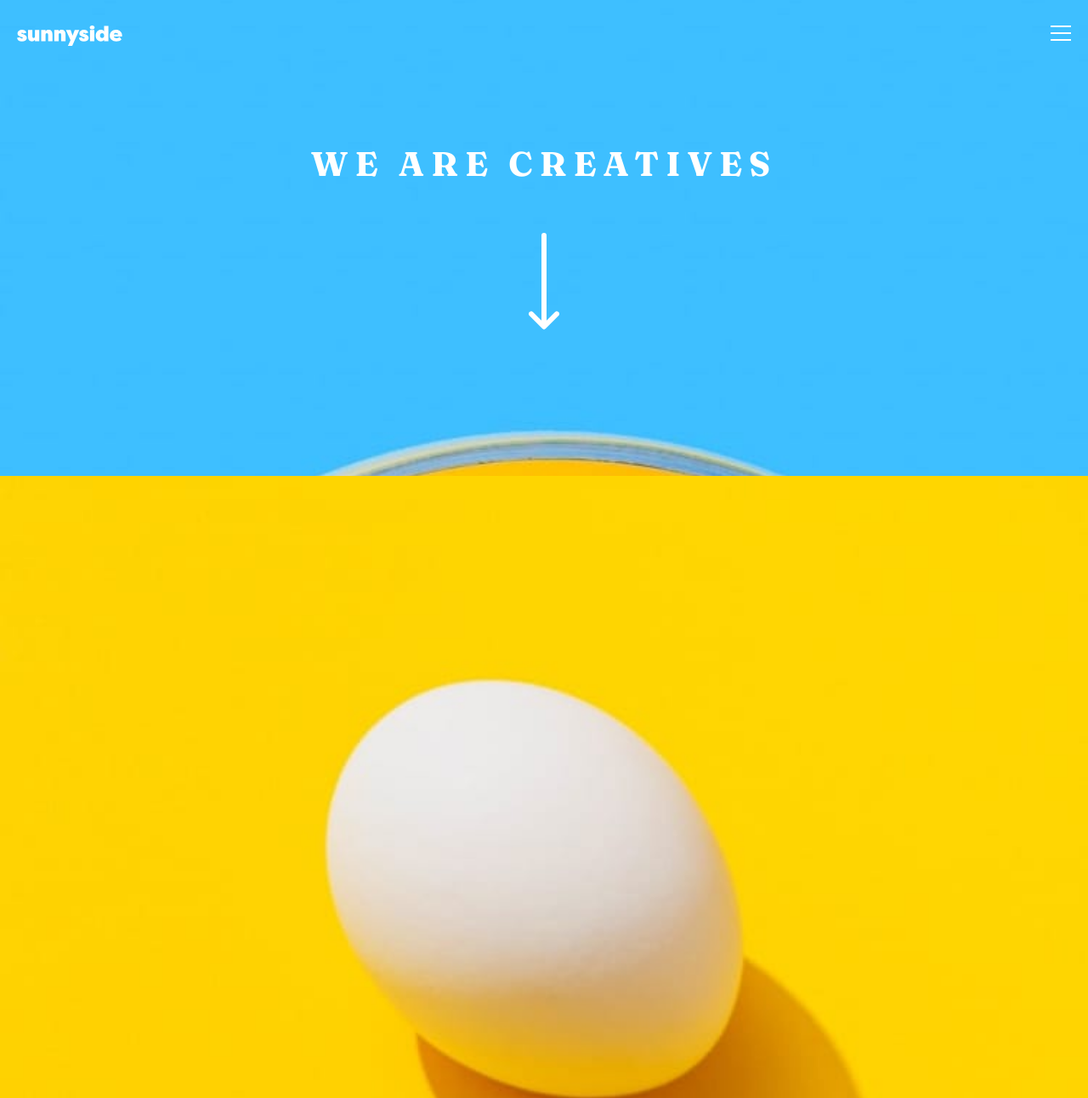
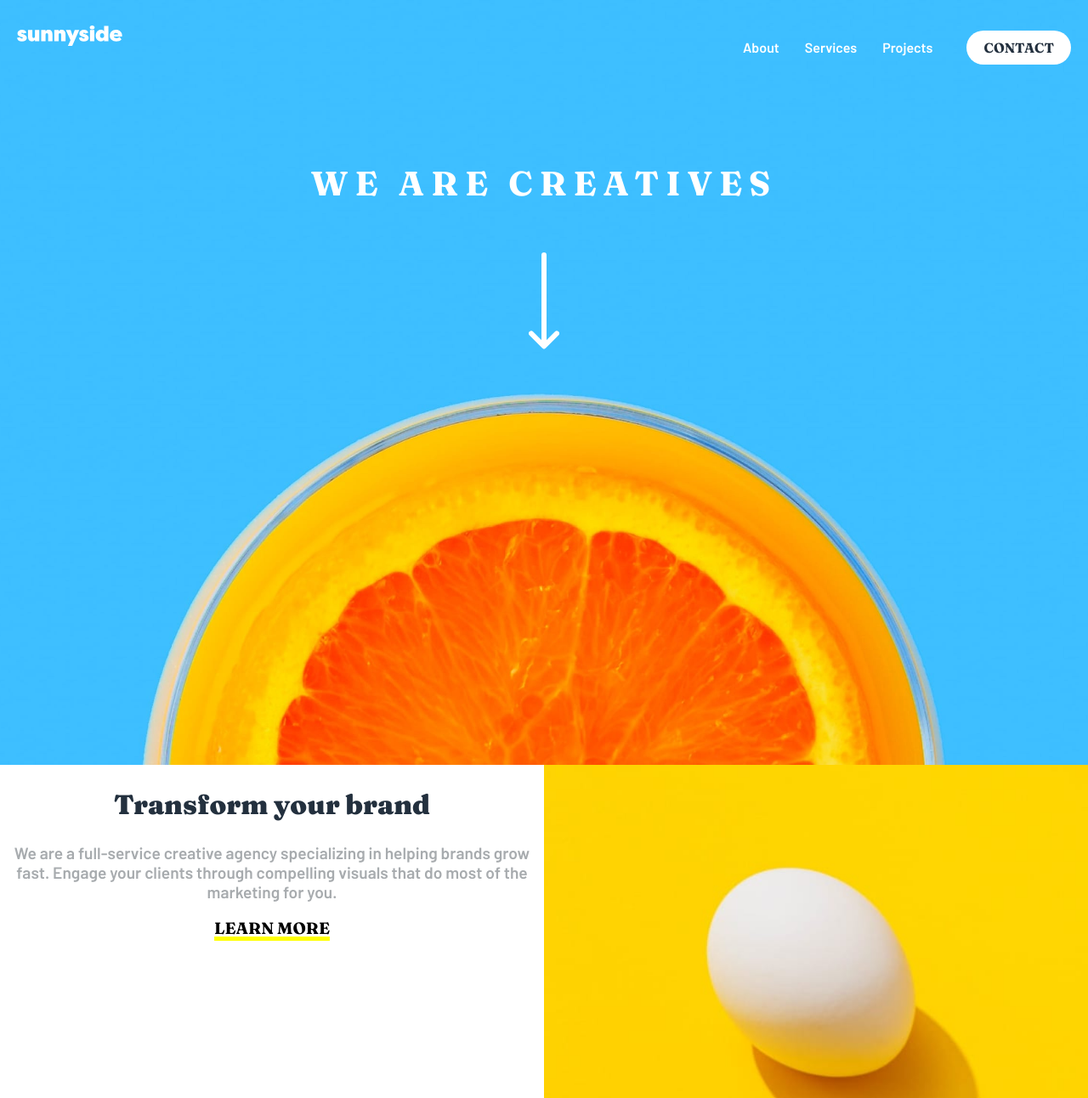
Before and after one commit to salskhal/sunny, a plain HTML site: page index.html in a window 1280 px wide. Shown: the top 1292 px of the page at 85% size. Drawn offline with Linux system fonts and the light colour scheme.

Commit message:
making responsive

```diff
--- a/css/style.css
+++ b/css/style.css
@@ -2,100 +2,116 @@
 
 @import url('https://fonts.googleapis.com/css2?family=Barlow:wght@600&display=swap');
 
-:root{
+:root {
     --fraun: "Fraunces", sans-serif;
     --bar: "Barlow", sans-serif;
 }
 
-body{
+body {
     /* background: lightcoral; */
     margin: 0;
     padding: 0;
 }
 
-header{
-    height: 70vh;
+header {
+    height: 700px;
     background: url("../images/mobile/image-header.jpg");
     background-repeat: no-repeat;
     background-size: cover;
     background-position: center;
 }
 
-nav{
+nav {
     display: flex;
     padding: 30px 20px;
 }
 
-.hamburger{
+.hamburger {
     margin-left: auto;
 }
 
-.landing{
+
+.nav-links {
+    display: none;
+}
+
+.landing {
     text-align: center;
     color: white;
     font-family: var(--fraun);
 }
 
-.landing h1{
+.landing h1 {
     margin-top: 80px;
     font-size: 2.5rem;
     letter-spacing: 8px;
     text-transform: uppercase;
 }
-.landing img{
+
+.landing img {
     margin-top: 30px;
 }
 
-.same{
+.same {
     width: 100%;
 }
 
-.same img{
+.same img {
     width: 100%;
 }
 
-.tame{
+.desktop-same {
+    display: none;
+}
+
+
+
+.tame {
     padding: 50px 20px;
     text-align: center;
 }
 
-.tame h2{
+.tame h2 {
     font-family: var(--fraun);
     font-size: 2rem;
     color: hsl(212, 27%, 19%);
     font-weight: 900;
 }
 
-.tame p{
+.tame p {
     font-family: var(--bar);
-    color:  hsl(210, 4%, 67%);
+    color: hsl(210, 4%, 67%);
     font-size: 1.2rem;
 }
 
-.learn{
+.learn {
     font-family: var(--fraun);
     font-size: 1.2rem;
 }
 
-.trans{
+.trans {
     text-decoration: underline 5px solid yellow;
 }
 
-.stand{
-    text-decoration: underline 5px solid  hsl(7, 99%, 70%);
+.stand {
+    text-decoration: underline 5px solid hsl(7, 99%, 70%);
 }
 
 
-.slate{
+.slate {
     position: relative;
     text-align: center;
 }
 
-.slate img{
+.slate img {
     width: 100%;
 }
 
-.cont{
+.slate-desktop{
+    display: none;
+}
+
+.cont {
     position: absolute;
     top: 60%;
     /* padding: 0px 20px; */
@@ -105,31 +121,31 @@ nav{
     width: 90%;
 }
 
-.cont h3{
+.cont h3 {
     font-family: var(--fraun);
     font-size: 2rem;
 }
 
-.cont p{
+.cont p {
     font-family: var(--bar);
 }
 
 
-.graphics-content{
+.graphics-content {
     color: hsl(167, 40%, 24%);
 }
 
-.photography{
+.photography {
     color: hsl(198, 62%, 26%);
     margin-top: -4px;
 }
 
 
-.testimonial{
+.testimonial {
     text-align: center;
 }
 
-.testimonial h3{
+.testimonial h3 {
     font-family: var(--fraun);
     color: hsl(210, 4%, 67%);
     letter-spacing: 3px;
@@ -137,28 +153,29 @@ nav{
 }
 
 
-.client{
+.client {
     padding: 20px 40px;
 }
-.client-image{
+
+.client-image {
     width: 70px;
     border-radius: 100%;
 }
 
-.client-words{
+.client-words {
     font-family: var(--bar);
-    color:hsl(213, 9%, 39%);
+    color: hsl(213, 9%, 39%);
     line-height: 25px;
     margin-top: 30px;
 }
 
-.client-profile h4{
+.client-profile h4 {
     font-family: var(--fraun);
-    color:  hsl(212, 27%, 19%);
+    color: hsl(212, 27%, 19%);
     font-size: 1.2rem;
 }
 
-.client-profile p{
+.client-profile p {
     font-family: var(--bar);
     color: hsl(210, 4%, 67%);
     margin-top: -10px;
@@ -167,51 +184,136 @@ nav{
 
 
 
-.first-grid{
+.first-grid {
     margin-top: 80px;
 }
 
-.first-grid, .second-grid{
+.first-grid,
+.second-grid {
     display: flex;
     width: 100%;
 }
 
-.first-grid img, .second-grid img{
+.first-grid img,
+.second-grid img {
     width: 50%;
 }
 
 
-footer{
-    background:  #90D4C5;
+footer {
+    background: #90D4C5;
     text-align: center;
     padding: 60px 20px;
 }
 
-.footer-links{
+.footer-links {
     margin-top: 30px;
 }
 
-.footer-links span{
+.footer-links span {
     display: flex;
     justify-content: space-around;
     align-items: center;
 }
 
-.footer-links span li{
+.footer-links span li {
     list-style: none;
 }
 
-.footer-links span li a{
+.footer-links span li a {
     text-decoration: none;
-    color:  hsl(168, 34%, 41%);
+    color: hsl(168, 34%, 41%);
     font-family: var(--bar);
 }
 
 
-.footer-icons{
+.footer-icons {
     margin-top: 80px;
 }
 
-.footer-icons img{
+.footer-icons img {
     margin-left: 20px;
 }
+
+
+
+/* desktop */
+
+@media screen and (min-width: 750px) {
+    header {
+        height: 900px;
+        background: url("../images/desktop/image-header.jpg");
+        background-repeat: no-repeat;
+        background-size: cover;
+        background-position: center;
+    }
+
+    .hamburger {
+        display: none;
+    }
+
+    .nav-links {
+        display: flex;
+        margin-left: auto;
+        align-items: center;
+    }
+
+    .nav-links ul {
+        display: flex;
+        font-family: var(--bar);
+        color: white;
+    }
+
+    .nav-links ul li {
+        list-style: none;
+        margin-left: 30px;
+    }
+
+    .contact {
+        padding: 10px 20px;
+        background: white;
+        font-family: var(--fraun);
+        margin-left: 40px;
+        border-radius: 100px;
+        color: hsl(212, 27%, 19%);
+    }
+
+
+    .transform {
+        display: flex;
+        flex-direction: row-reverse;
+    }
+
+    .stand-out {
+        display: flex;
+    }
+
+    .same,
+    .tame {
+        width: 50%;
+    }
+
+    .mobile-same {
+        display: none;
+    }
+
+    .desktop-same {
+        display: block;
+    }
+
+    .tame {
+        padding: 0px;
+    }
+
+    .graphic-photography {
+        display: flex;
+        align-items: center;
+    }
+    .slate-mobile{
+        display: none;
+    }
+
+    .slate-desktop{
+        display: block;
+    }
+}
--- a/index.html
+++ b/index.html
@@ -29,6 +29,16 @@
       <div class="hamburger">
         <img src="./images/icon-hamburger.svg" alt="">
       </div>
+      <div class="nav-links">
+        <ul>
+          <li><a href=""></a>About</li>
+          <li><a href=""></a>Services</li>
+          <li><a href=""></a>Projects</li>
+        </ul>
+        <span class="contact">
+          CONTACT
+        </span>
+      </div>
     </nav>
 
     <div class="landing">
@@ -40,7 +50,8 @@
   <section>
     <div class="transform">
       <div class="transform-img same">
-        <img src="./images/mobile/image-transform.jpg" alt="">
+        <img src="./images/mobile/image-transform.jpg" alt="" class="mobile-same">
+        <img src="./images/desktop/image-transform.jpg" alt="" class="desktop-same">
       </div>
       <div class="transform-content tame">
         <h2>Transform your brand</h2>
@@ -53,7 +64,8 @@
     </div>
     <div class="stand-out">
       <div class="stand-out-img same">
-        <img src="./images/mobile/image-stand-out.jpg" alt="">
+        <img src="./images/mobile/image-stand-out.jpg" alt="" class="mobile-same">
+        <img src="./images/desktop/image-stand-out.jpg" alt="" class="desktop-same">
       </div>
       <div class="stand-out-content tame">
         <h2>Stand out to the right audience</h2>
@@ -68,7 +80,8 @@
     <div class="graphic-photography">
 
       <div class="graphics slate">
-        <img src="./images/mobile/image-graphic-design.jpg" alt="">
+        <img src="./images/mobile/image-graphic-design.jpg" alt="" class="slate-mobile">
+        <img src="./images/desktop/image-graphic-design.jpg" alt="" class="slate-desktop">
         <div class="graphics-content cont">
           <h3>Graphic design</h3>
           <p> Great design makes you memorable. We deliver artwork that underscores your brand message and captures
@@ -77,7 +90,8 @@
       </div>
 
       <div class="photography slate">
-        <img src="./images/mobile/image-photography.jpg" alt="">
+        <img src="./images/mobile/image-photography.jpg" alt="" class="slate-mobile">
+        <img src="./images/desktop/image-photography.jpg" alt="" class="slate-desktop">
         <div class="photography-content cont">
           <h3>Photograpy</h3>
           <p> Increase your credibility by getting the most stunning, high-quality photos that improve your business
```
